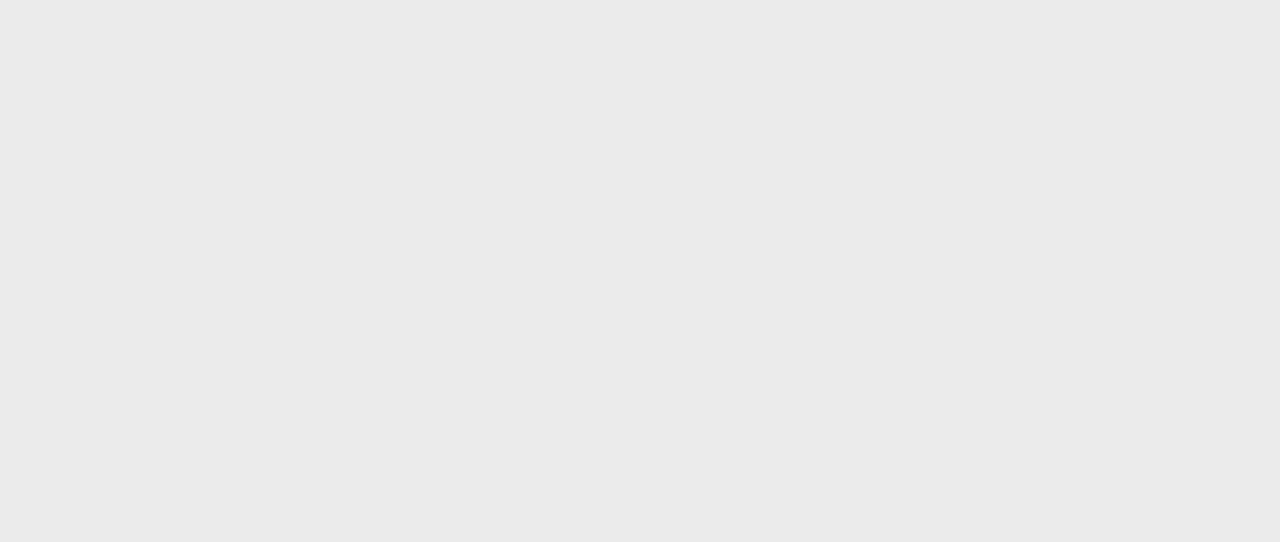
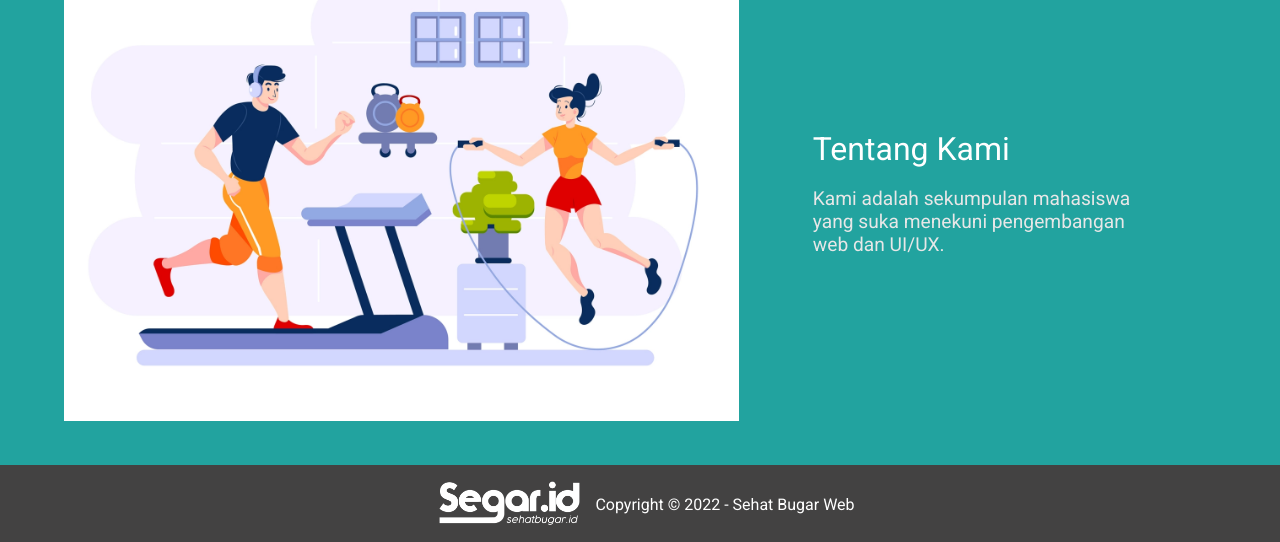
Before and after one commit to ghandi178/Capstone, a React (Create React App) app in the folder segar-web-main/: page / in a window 1280 px wide. Shown: the part 1670-2212 px from the top of the page. Before the commit the page ends 1431 px from the top, so only its background shows below. Built offline with nearby package versions, Linux system fonts and the light colour scheme; no server answers.

Commit message:
create about and footer components

```diff
--- /dev/null
+++ b/segar-web-main/src/components/About.js
@@ -0,0 +1,21 @@
+import React from 'react';
+import imageAbout from '../images/about.jpg';
+
+function About() {
+  return (
+    <div id='about'>
+      <div className='about-image'>
+        <img src={imageAbout} alt='about' />
+      </div>
+      <div className='about-text'>
+        <h2>Tentang Kami</h2>
+        <p>
+          Kami adalah sekumpulan mahasiswa yang suka menekuni pengembangan web
+          dan UI/UX.
+        </p>
+      </div>
+    </div>
+  );
+}
+
+export default About;
--- /dev/null
+++ b/segar-web-main/src/components/Footer.js
@@ -0,0 +1,17 @@
+import React from 'react';
+import logo from '../images/logo.png';
+
+function Footer() {
+  return (
+    <div id='footer'>
+      <div className='logo'>
+        <img src={logo} alt='segar.id' />
+      </div>
+      <div className='footer-text'>
+        <p>Copyright &copy; 2022 - Sehat Bugar Web</p>
+      </div>
+    </div>
+  );
+}
+
+export default Footer;
--- a/segar-web-main/src/pages/HomePage.js
+++ b/segar-web-main/src/pages/HomePage.js
@@ -4,6 +4,8 @@ import Hero from '../components/Hero';
 import PropTypes from 'prop-types';
 import { getArticles } from '../utils/network-data';
 import ArticleList from '../components/ArticleList';
+import About from '../components/About';
+import Footer from '../components/Footer';
 
 // const HomePage = () => {
 //   return (
@@ -65,6 +67,8 @@ class HomePage extends React.Component {
         <Hero />
         <Feature />
         <ArticleList articles={articles} />
+        <About />
+        <Footer />
       </>
     );
   }
--- a/segar-web-main/src/styles/style.css
+++ b/segar-web-main/src/styles/style.css
@@ -184,7 +184,6 @@ nav .menu-btn, .menu-icon {
 
 #features{
     width:100%;
-    /* height:120vh; */
     box-sizing: border-box;
     font-family:'Roboto';
     display: flex;
@@ -195,17 +194,15 @@ nav .menu-btn, .menu-icon {
     background-color: #22A39F;
 }
 
-#features h1{
+#features h2{
     color: #fff;
-    font-size: 3rem;
+    /* font-size: 3rem; */
 }
 
 .a-container{
     display: flex;
     justify-content: center;
     align-content: center;
-
-
 }
 
 .a-box{
@@ -222,7 +219,6 @@ nav .menu-btn, .menu-icon {
 .a-b-img{
     width: 100%;
     height: 60%;
-
 }
 
 .a-b-img img{
@@ -230,7 +226,6 @@ nav .menu-btn, .menu-icon {
     margin-top: 20px;
     width: 100%;
     height: 75%;
-
 }
 
 .a-box:hover{
@@ -285,7 +280,7 @@ nav .menu-btn, .menu-icon {
 #articles{
     padding-top: 30px;
     text-align: center;
-    margin: 0 20px;
+    margin: 30px 20px;
 }
 
 #articles a {
@@ -344,33 +339,33 @@ nav .menu-btn, .menu-icon {
 #about{
     margin-top:100px ;
 	width:100%;
-	height: 120vh;
 	box-sizing: border-box;
 	display: flex;
 	align-items: center;
 	justify-content: space-between;
-	padding: 50px 5% 0px 5%;
+	padding: 60px 5% 40px 5%;
 	position: relative;
+    background-color: #22A39F;
 }
 
 .about-text {
-    width: 45%;
+    width: 35%;
     color: #fff;
     list-style: circle;
 }
 
-.about-text h1 {
-	font-size: 3rem;
-	color:#FF1414;
+.about-text h2 {
+	font-size: 2rem;
+	color:white;
     font-weight: 500;
     margin: 0px;
-	padding: 0px;
+	padding-top: 60px;
 }
 
 .about-text p{
     width: 80%;
 	font-size: 1.2rem;
-	color:#cecece;
+	color:#e7e7e7;
 }
 
 .about-text button{
@@ -396,7 +391,7 @@ nav .menu-btn, .menu-icon {
 }
 
 .about-image img{
-  width: 600px;
+    height: 500px;
 }
 
 #contact{
@@ -443,6 +438,26 @@ nav .menu-btn, .menu-icon {
     background: linear-gradient(90deg, #FF1414 20%,#f70000);
     color: #ffffff;
     text-transform: uppercase;
+}
+
+#footer{
+	display: flex;
+	justify-content: center;
+	align-items: center;
+	/* position: fixed; */
+	left: 0;
+	top: 0;
+    height: 80px;
+	width:100%;
+    background-color: #434242;
+}
+
+#footer .logo img {
+    text-align: left;
+}
+
+div.footer-text p {
+    color: white;
 }
 
 @media(max-width:620px){
@@ -522,7 +537,6 @@ nav .menu-btn, .menu-icon {
         display:none;
     }
     .header-btn{
-        /* margin-left: 20%; */
         margin-top: 20px;
     }
     .pr-btn{
```
Also changed, not shown: segar-web-main/src/images/about.jpg (added).
